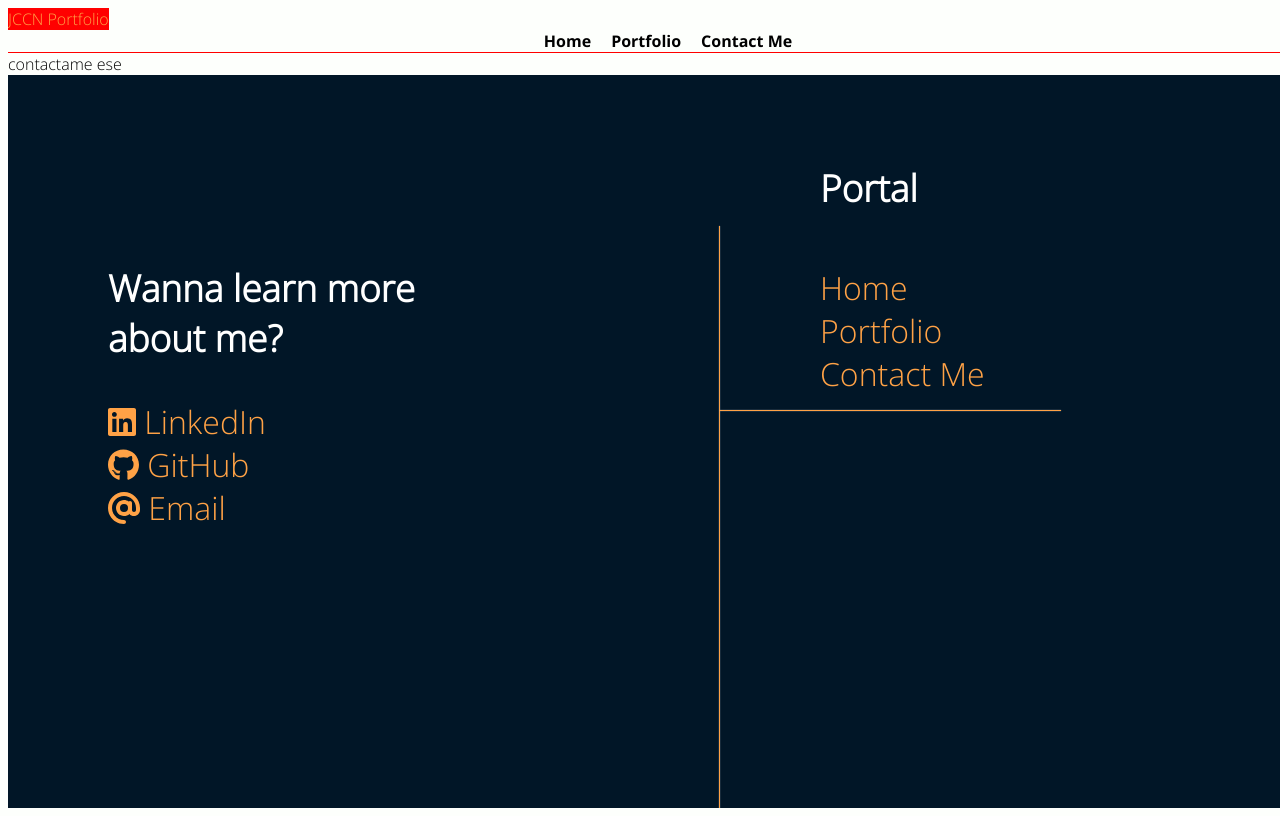
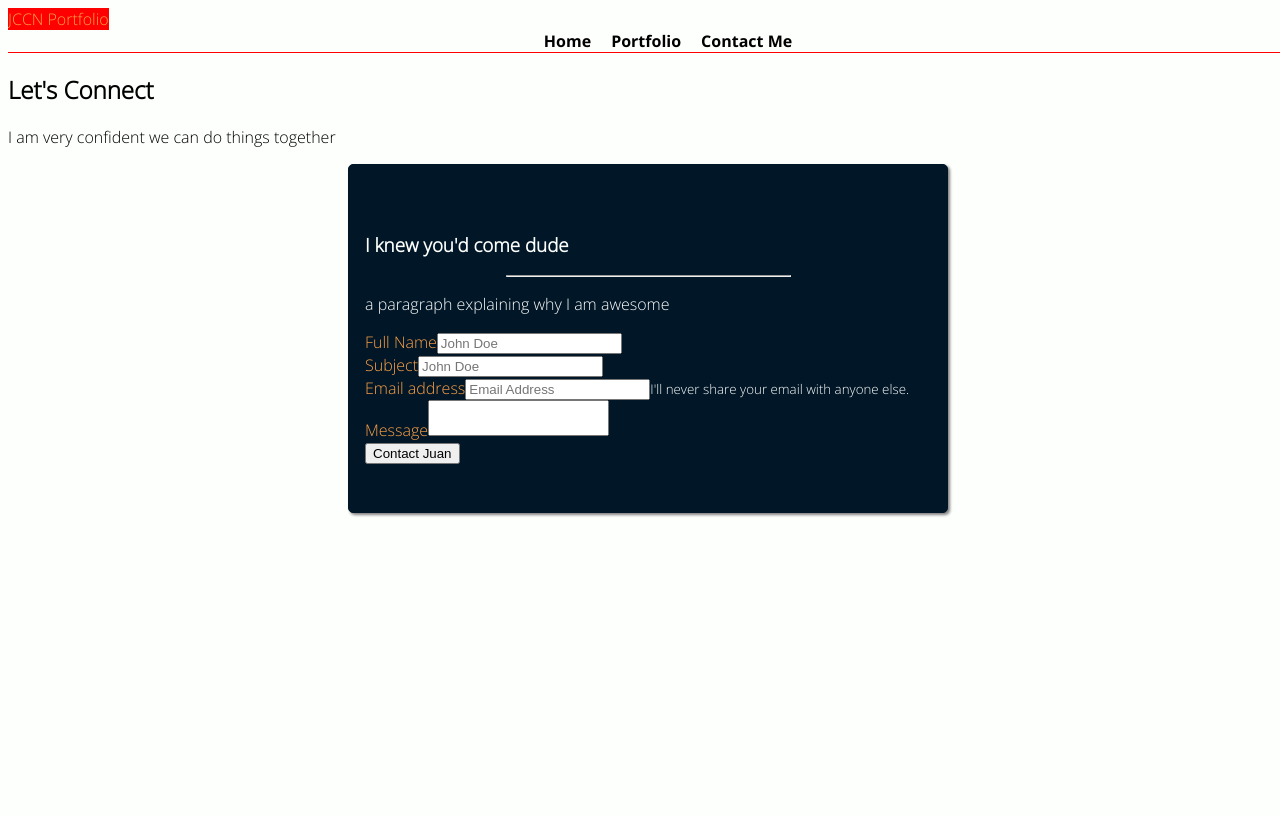
Before and after one commit to monguis/nextjs-portfolio, a Next.js app: page /contact in a window 1280 px wide. Built offline with nearby package versions, Linux system fonts and the light colour scheme.

Commit message:
created ContactPage and connected form to email service

```diff
--- /dev/null
+++ b/components/ContactPage/index.tsx
@@ -0,0 +1,54 @@
+import { Button, Container, Form } from "react-bootstrap";
+import styles from "../../styles/componentStyles/ContactPage/index.module.scss";
+
+export const ContactPage: React.FC = () => {
+    return <section>
+        <Container>
+            <h2>Let&apos;s Connect</h2>
+
+            <p>I am very confident we can do things together</p>
+
+            <div className={styles["form-container"]}>
+
+                <Form action="https://formsubmit.co/5dea067bfa8bfe97c50f787e4fef3762" method="POST" className={styles["form-container__form"]}>
+                <h3>I knew you&apos;d come dude</h3>
+                <hr />
+                <p>a paragraph explaining why I am awesome</p>
+
+                    <input type="text" name="_honey" style={{ display: "none" }}></input>
+                    <input type="hidden" name="_autoresponse" value="Hi, Juan's here, I'll be in touch with you as soon as possible" />
+
+
+                    <Form.Group className="mb-3">
+                        <Form.Label htmlFor="name-field">Full Name</Form.Label>
+                        <Form.Control name="name" id="name-field" placeholder="John Doe" required />
+                    </Form.Group>
+                    <Form.Group className="mb-3">
+                        <Form.Label htmlFor="subject-field">Subject</Form.Label>
+                        <Form.Control  name="_subject" id="subject-field" placeholder="John Doe" required />
+                    </Form.Group>
+                    <Form.Group className="mb-3">
+                        <Form.Label htmlFor="email-field">Email address</Form.Label>
+                        <Form.Control name="email" id="email-field" type="email" placeholder="Email Address" required />
+
+                        <Form.Text className="text-muted" style={{color:" #FDFFFCaa !important"}}>
+                            I&apos;ll never share your email with anyone else.
+                        </Form.Text>
+                    </Form.Group>
+                    <Form.Group className="mb-3">
+                        <Form.Label htmlFor="message-field" as="label">Message</Form.Label>
+
+                        <Form.Control name="message" as="textarea" style={{ resize: "none" }} id="message-field" />
+
+
+                    </Form.Group>
+                    <Button variant="primary" type="submit">
+                        Contact Juan
+                    </Button>
+                </Form>
+            </div>
+
+
+        </Container>
+    </section>
+}
--- a/components/Layout/index.tsx
+++ b/components/Layout/index.tsx
@@ -8,7 +8,9 @@ type LayoutProps = {
 
 const Layout: React.FC<LayoutProps> = ({ children }) => <ParallaxWrapper>
     <MenuBar />
-    {children}
+    <div className="page-wrapper">
+        {children}
+    </div>
     <FooterComponent />
 </ParallaxWrapper>
 
--- a/pages/contact.tsx
+++ b/pages/contact.tsx
@@ -1,7 +1,8 @@
 import { NextPage } from "next";
+import { ContactPage } from "../components/ContactPage";
 
-export const ContactPage:NextPage = () =>{
-    return <>contactame ese</>
+export const Contact:NextPage = () =>{
+    return <ContactPage/>
 }
 
-export default ContactPage;
+export default Contact;
--- /dev/null
+++ b/styles/componentStyles/ContactPage/index.module.scss
@@ -0,0 +1,36 @@
+@use "../../partials/colors";
+@use "../../partials/effects";
+@use "../../partials/media-queries";
+
+.form-container {
+  width: 50%;
+  max-width: 600px;
+  margin: 0 auto;
+
+  &__form {
+    background-color: colors.$primary-color;
+    padding: 3rem 1rem;
+    color: colors.$secondary-color;
+    border: 1px solid colors.$primary-color;
+    box-shadow: effects.$default-shadow;
+    border-radius: 5px;
+    & label {
+      color: colors.$hightlight-color;
+    }
+
+    hr{
+       color: colors.$hightlight-color;
+       opacity: 1;
+       width:50%;
+    }
+  }
+
+  @include media-queries.tablet {
+    width: 70%;
+  }
+
+  @include media-queries.mobile {
+    width: 100%;
+    max-width: unset;
+  }
+}
--- a/styles/globals.scss
+++ b/styles/globals.scss
@@ -16,3 +16,7 @@ header{
   position:relative;
   z-index: 9999;
 }
+
+.page-wrapper{
+  min-height: 1000px;
+}
```
